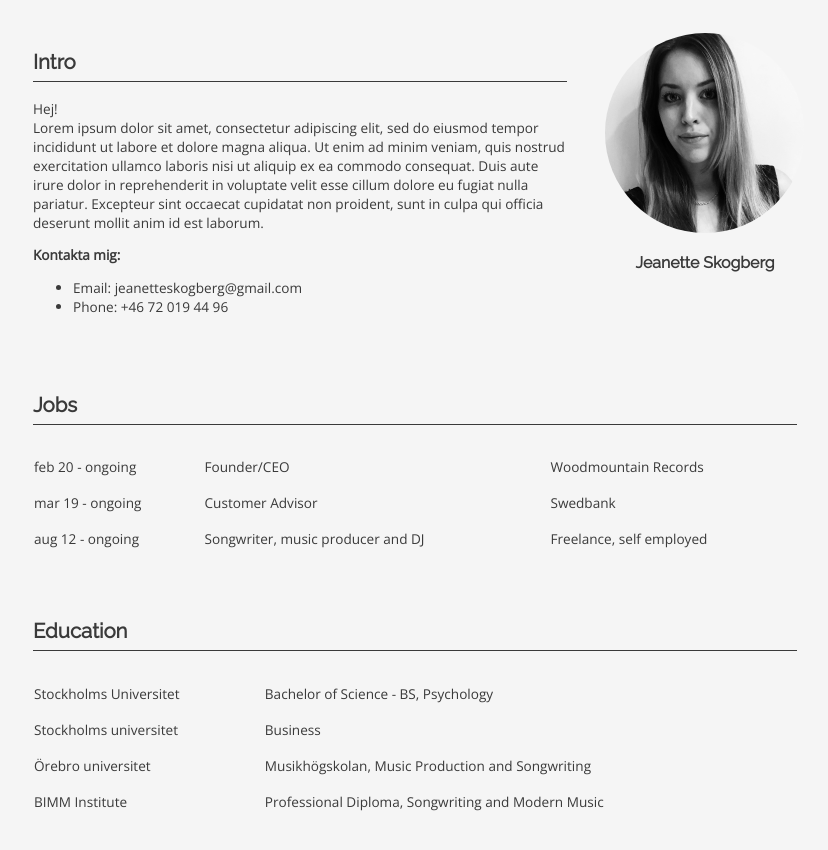
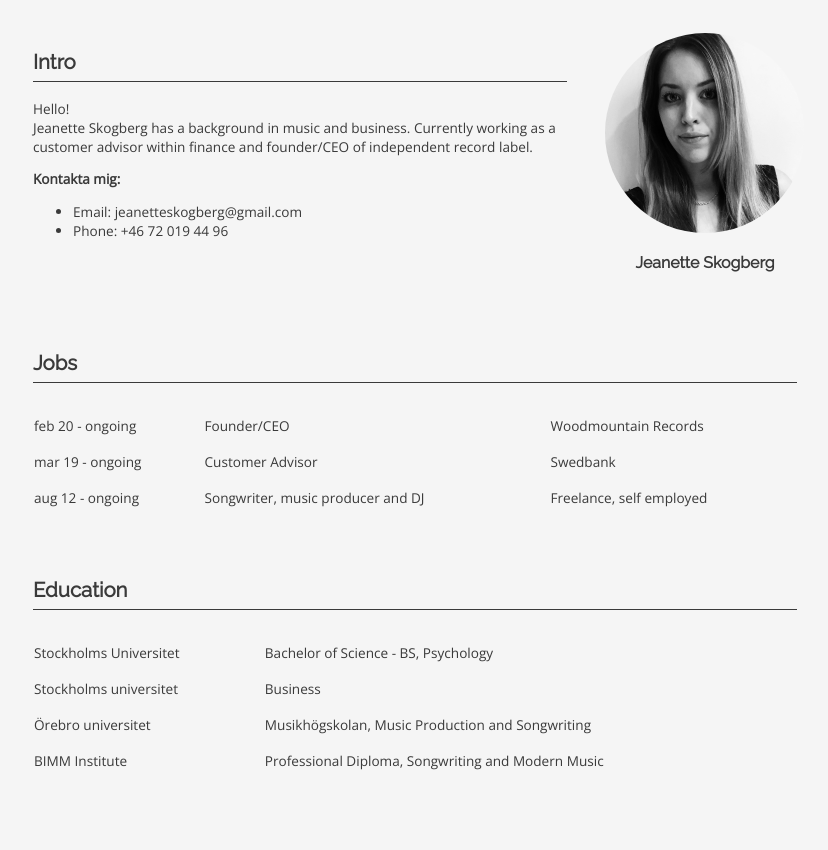
Before and after one commit to jeanetteskogberg/cv, a plain HTML site: page index.html in a window 1280 px wide. Shown: the whole page, without its empty margins (225-1053 px from the left). After the commit the page ends 819 px from the top, so only its background shows below. Drawn offline with nearby package versions, Linux system fonts and the light colour scheme.

Commit message:
changed intro

```diff
--- a/index.html
+++ b/index.html
@@ -15,12 +15,9 @@
         <div class="introduction">
             <div class="about">
                 <h2>Intro</h2>
-                <p>Hej!</br>
-                    Lorem ipsum dolor sit amet, consectetur adipiscing elit, sed do eiusmod tempor incididunt ut labore
-                    et dolore magna aliqua. Ut enim ad minim veniam, quis nostrud exercitation ullamco laboris nisi ut
-                    aliquip ex ea commodo consequat. Duis aute irure dolor in reprehenderit in voluptate velit esse
-                    cillum dolore eu fugiat nulla pariatur. Excepteur sint occaecat cupidatat non proident, sunt in
-                    culpa qui officia deserunt mollit anim id est laborum.</p>
+                <p>Hello!</br>
+                    Jeanette Skogberg has a background in music and business. Currently working as a customer advisor
+                    within finance and founder/CEO of independent record label.</p>
                 <p class="contact">Kontakta mig:</p>
                 <ul>
                     <li>Email: jeanetteskogberg@gmail.com</li>
```
